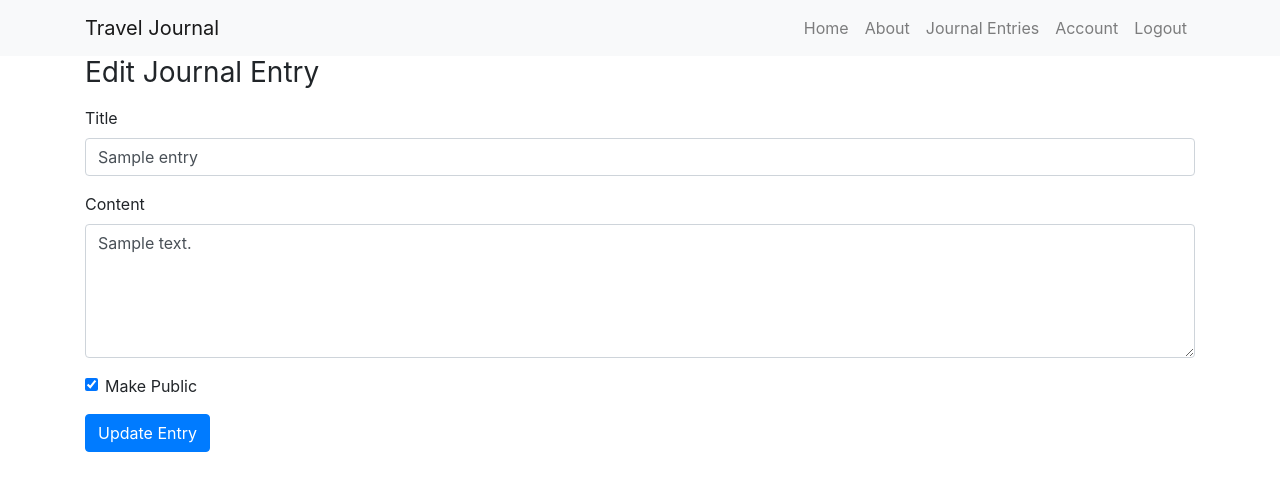
After one commit to CapricornoG/travel_journal, a Flask app: page /journal/entry/1/edit in a window 1280 px wide. The commit adds this page. Shown: the top 491 px of the page. Run offline with Flask 3, Linux system fonts and the light colour scheme; a user stored in the database is signed in; tables that the repository leaves empty hold one stand-in row (values such as "Sample post"); some libraries are stand-ins or nearby versions.

Commit message:
Added edit and delete functionality for journal entries, updated templates and forms, and included CSS files.

```diff
--- a/app/forms.py
+++ b/app/forms.py
@@ -31,3 +31,6 @@ class JournalEntryForm(FlaskForm):
     content = TextAreaField('Content', validators=[DataRequired()])
     is_public = BooleanField('Make Public')
     submit = SubmitField('Post')
+
+class DeleteForm(FlaskForm):
+    submit = SubmitField('Delete')
--- a/app/routes.py
+++ b/app/routes.py
@@ -1,8 +1,9 @@
 from flask import Blueprint, render_template, redirect, url_for, flash, request
 from app import db, bcrypt, login_manager
 from app.models import User, JournalEntry
-from app.forms import RegistrationForm, LoginForm, JournalEntryForm
+from app.forms import RegistrationForm, LoginForm, JournalEntryForm, DeleteForm
 from flask_login import login_user, current_user, logout_user, login_required
+
 
 # Define the blueprint
 main = Blueprint('main', __name__)
@@ -16,7 +17,9 @@ def home():
 
 @main.route('/about')
 def about():
-    return render_template('about.html')
+    login_form = LoginForm()
+    register_form = RegistrationForm()
+    return render_template('about.html', login_form=login_form, register_form=register_form)
 
 @main.route('/register', methods=['POST'])
 def register():
@@ -57,12 +60,16 @@ def logout():
 @main.route('/account')
 @login_required
 def account():
-    return render_template('account.html')
+    login_form = LoginForm()
+    register_form = RegistrationForm()
+    return render_template('account.html', login_form=login_form, register_form=register_form)
 
 @main.route('/journal/new', methods=['GET', 'POST'])
 @login_required
 def new_journal_entry():
     form = JournalEntryForm()
+    login_form = LoginForm()
+    register_form = RegistrationForm()
     if form.validate_on_submit():
         journal_entry = JournalEntry(
             title=form.title.data,
@@ -74,25 +81,68 @@ def new_journal_entry():
         db.session.commit()
         flash('Your journal entry has been created!', 'success')
         return redirect(url_for('main.journal_entries'))
-    return render_template('create_journal_entry.html', form=form)
-
+    return render_template('create_journal_entry.html', form=form, login_form=login_form, register_form=register_form)
 @main.route('/journal/entries')
 @login_required
 def journal_entries():
     entries = JournalEntry.query.filter_by(author=current_user).all()
-    return render_template('journal_entries.html', journal_entries=entries)
+    login_form = LoginForm()
+    register_form = RegistrationForm()
+    delete_form = DeleteForm()
+    return render_template('journal_entries.html', journal_entries=entries, login_form=login_form, register_form=register_form, form=delete_form)
 
 @main.route('/journal/entry/<int:entry_id>')
 @login_required
 def journal_entry(entry_id):
     entry = JournalEntry.query.get_or_404(entry_id)
-    return render_template('journal_entry.html', journal_entry=entry)
+    login_form = LoginForm()
+    register_form = RegistrationForm()
+    return render_template('journal_entry.html', journal_entry=entry, login_form=login_form, register_form=register_form)
 
 @main.route('/journal/public')
 def public_journal_entries():
     entries = JournalEntry.query.filter_by(is_public=True).all()
-    return render_template('journal_entries.html', journal_entries=entries)
+    login_form = LoginForm()
+    register_form = RegistrationForm()
+    return render_template('journal_entries.html', journal_entries=entries, login_form=login_form, register_form=register_form)
 
 @login_manager.unauthorized_handler
 def unauthorized():
     return redirect(url_for('main.home'))
+@main.route('/journal/entry/<int:entry_id>/edit', methods=['GET', 'POST'])
+@login_required
+def edit_journal_entry(entry_id):
+    entry = JournalEntry.query.get_or_404(entry_id)
+    if entry.author != current_user:
+        flash('You do not have permission to edit this entry.', 'danger')
+        return redirect(url_for('main.journal_entries'))
+
+    form = JournalEntryForm()
+    login_form = LoginForm()
+    register_form = RegistrationForm()
+    if form.validate_on_submit():
+        entry.title = form.title.data
+        entry.content = form.content.data
+        entry.is_public = form.is_public.data
+        db.session.commit()
+        flash('Your journal entry has been updated!', 'success')
+        return redirect(url_for('main.journal_entries'))
+    elif request.method == 'GET':
+        form.title.data = entry.title
+        form.content.data = entry.content
+        form.is_public.data = entry.is_public
+
+    return render_template('edit_journal_entry.html', title='Edit Journal Entry', form=form, login_form=login_form, register_form=register_form)
+
+@main.route('/journal/entry/<int:entry_id>/delete', methods=['POST'])
+@login_required
+def delete_journal_entry(entry_id):
+    entry = JournalEntry.query.get_or_404(entry_id)
+    if entry.author != current_user:
+        flash('You do not have permission to delete this entry.', 'danger')
+        return redirect(url_for('main.journal_entries'))
+
+    db.session.delete(entry)
+    db.session.commit()
+    flash('Your journal entry has been deleted!', 'success')
+    return redirect(url_for('main.journal_entries'))
--- /dev/null
+++ b/app/templates/edit_journal_entry.html
@@ -0,0 +1,23 @@
+{% extends "base.html" %}
+
+{% block content %}
+    <div class="content-section">
+        <h1 class="h3 mb-3 font-weight-normal">Edit Journal Entry</h1>
+        <form method="POST">
+            {{ form.hidden_tag() }}
+            <div class="form-group">
+                {{ form.title.label(class="form-label") }}
+                {{ form.title(class="form-control") }}
+            </div>
+            <div class="form-group">
+                {{ form.content.label(class="form-label") }}
+                {{ form.content(class="form-control", rows=5) }}
+            </div>
+            <div class="form-group form-check">
+                {{ form.is_public(class="form-check-input") }}
+                {{ form.is_public.label(class="form-check-label") }}
+            </div>
+            <button type="submit" class="btn btn-primary">Update Entry</button>
+        </form>
+    </div>
+{% endblock %}
```
Also changed, not shown: app/templates/journal_entries.html (+10 -0 lines), app/templates/journal_entry.html (+16 -3 lines), app/static/css/style.css (added).
